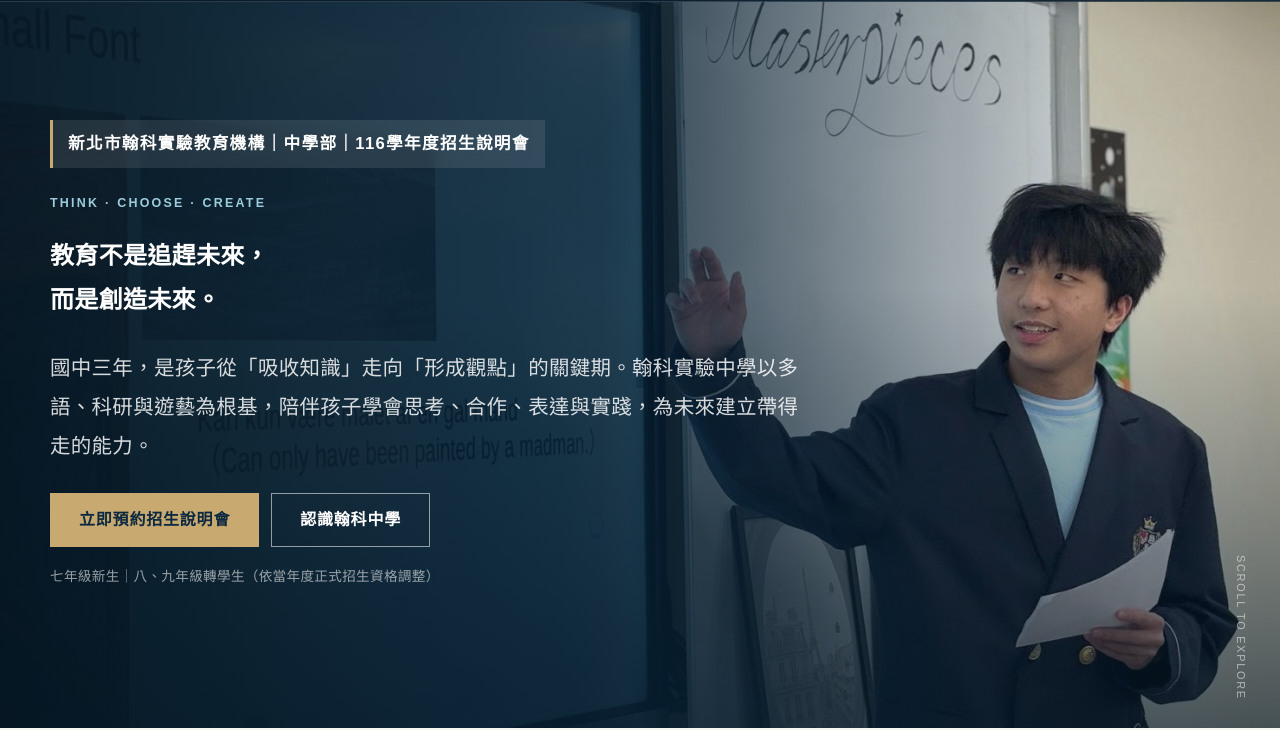
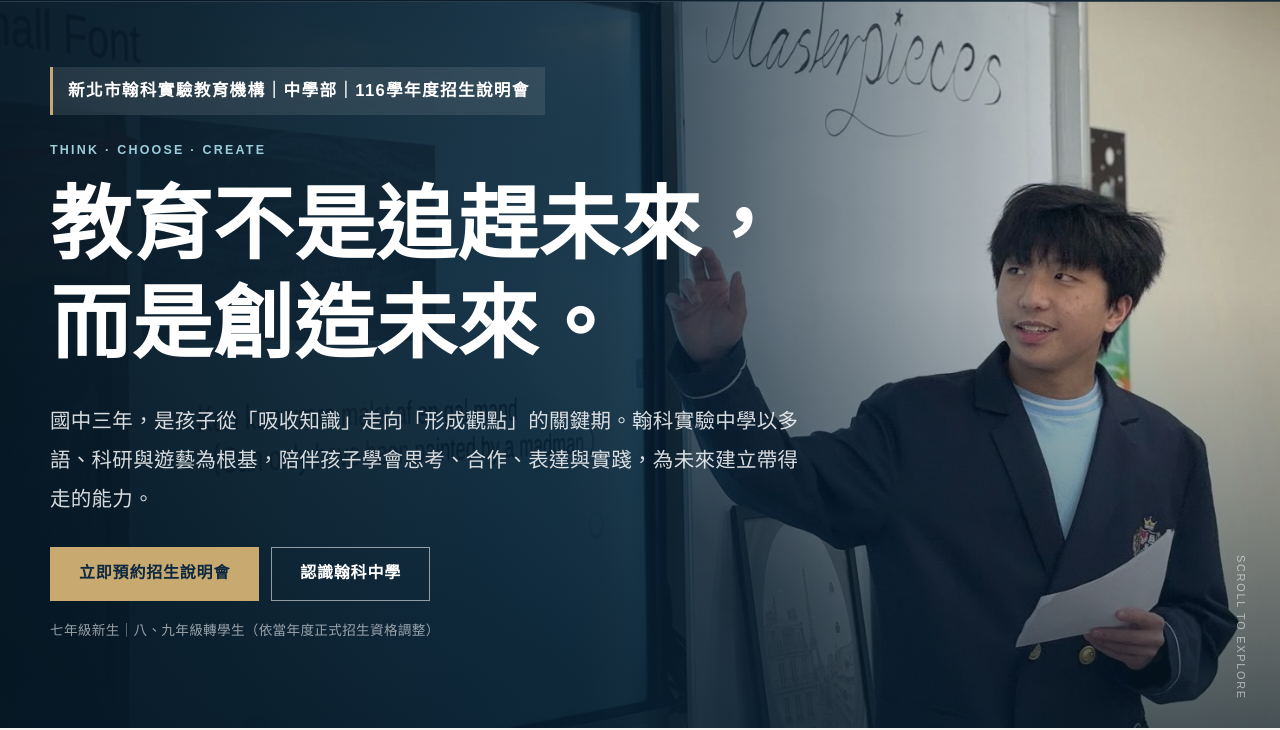
Before and after one commit to shanetaiwan2017/HIAMS_2026_0904, a plain HTML site: page index.html in a window 1280 px wide. Shown: the part 72-802 px from the top of the page. Drawn offline with Linux system fonts and the light colour scheme.

Commit message:
Update index.html

```diff
--- a/index.html
+++ b/index.html
@@ -24,7 +24,7 @@
       <div class="hero-grid wrap">
         <div class="admission">新北市翰科實驗教育機構｜中學部｜116學年度招生說明會</div>
         <p class="section-label">Think · Choose · Create</p>
-        <h2>教育不是追趕未來，<br>而是創造未來。</h2>
+        <h1>教育不是追趕未來，<br>而是創造未來。</h1>
         <p class="hero-lead">國中三年，是孩子從「吸收知識」走向「形成觀點」的關鍵期。翰科實驗中學以多語、科研與遊藝為根基，陪伴孩子學會思考、合作、表達與實踐，為未來建立帶得走的能力。</p>
         <div class="hero-actions"><a class="btn" href="#registration">立即預約招生說明會</a><a class="btn outline" href="#belief">認識翰科中學</a></div>
         <p class="hero-note">七年級新生｜八、九年級轉學生（依當年度正式招生資格調整）</p>
```
